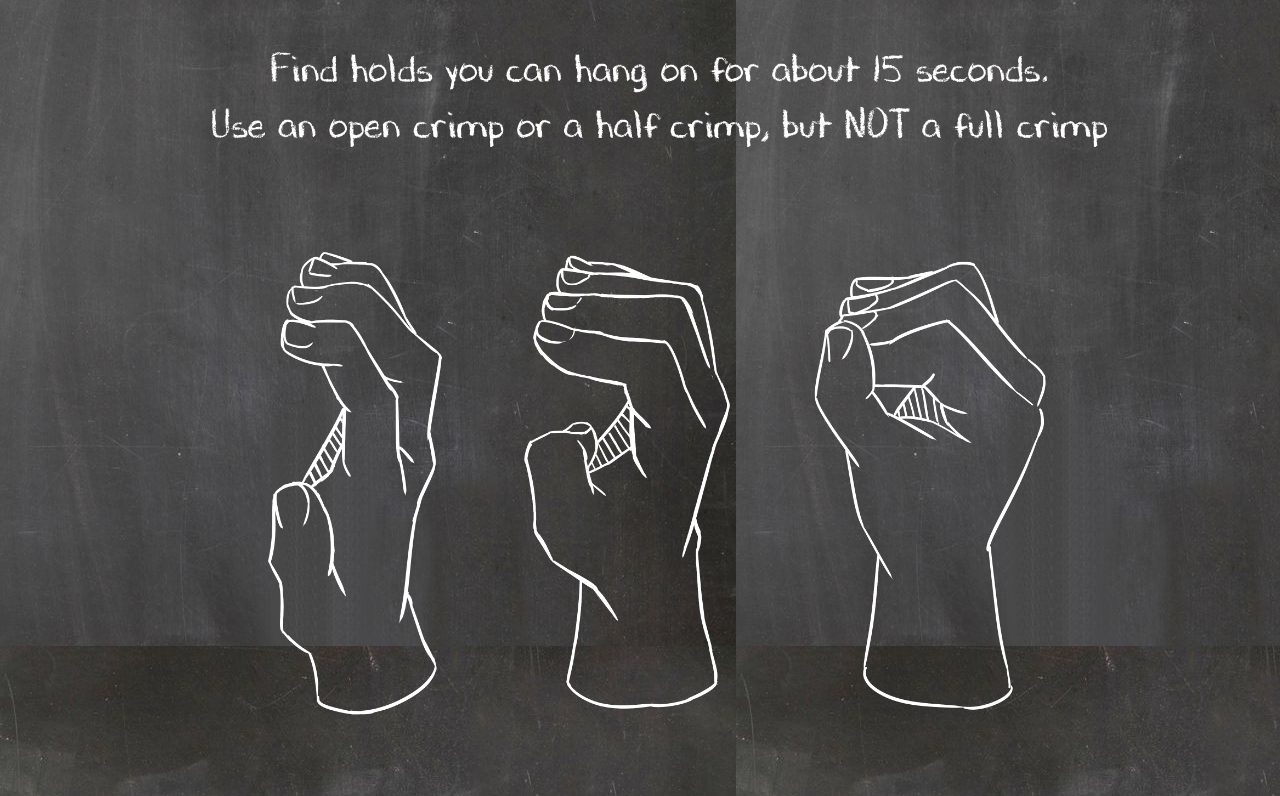
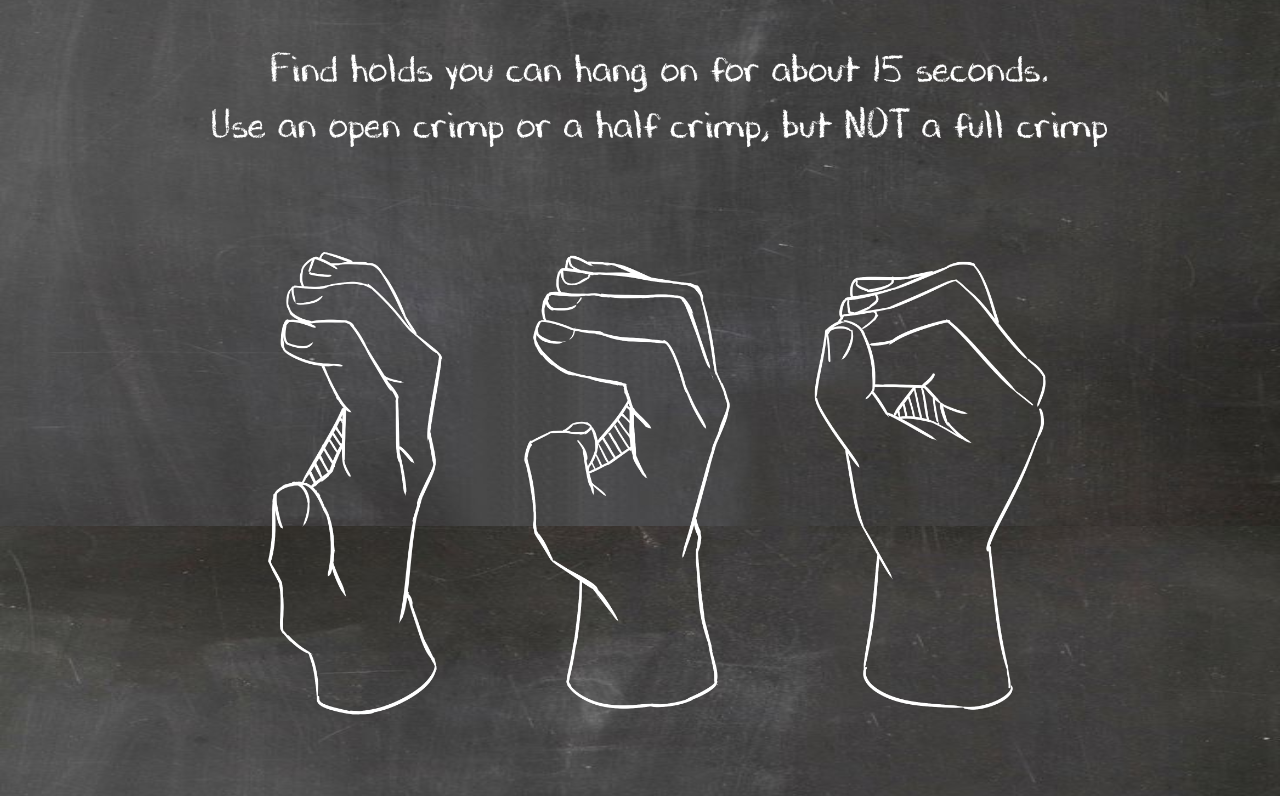
Before and after one commit to FingerStrength/FingerStrength.github.io, a plain HTML site: page index.html in a window 1280 px wide. Shown: the part 274-1070 px from the top of the page. Drawn offline with Linux system fonts and the light colour scheme; a web font is replaced by a local one.

Commit message:
Background

```diff
--- a/index.html
+++ b/index.html
@@ -16,7 +16,8 @@
       }
 
       body {
-        background-image: url('background.jpg');
+        background: url('background.jpg') no-repeat fixed;
+        background-size: 100% 100%;
         font-family: 'myFirstFont', serif;
         font-size: 30pt;
         color: white;
```
